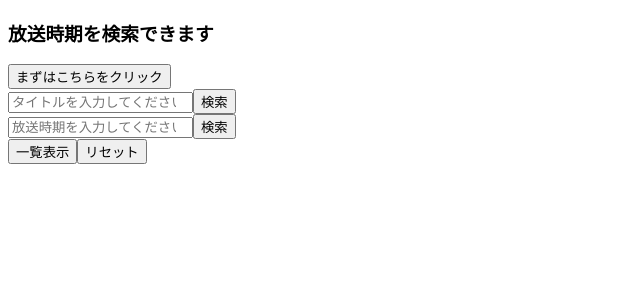
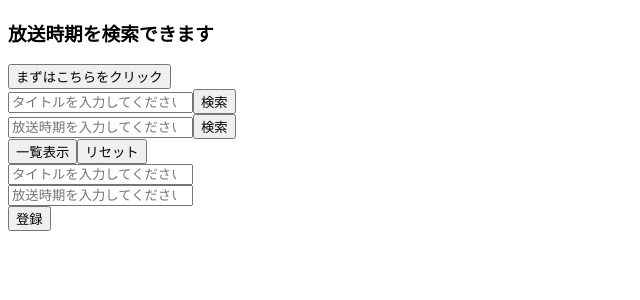
Before and after one commit to EMK1156/animationApp, an Angular app: page / in a window 1280 px wide. Shown: the top 300 px of the page, without its empty margins (0-640 px from the left). Built offline with nearby package versions, Linux system fonts and the light colour scheme.

Commit message:
データの追加用コンポーネント作成

```diff
--- a/src/app/app.module.ts
+++ b/src/app/app.module.ts
@@ -6,12 +6,14 @@
 import { AppComponent } from './app.component';
 import { SearchComponent } from './search/search.component';
 import { WatchedListComponent } from './watched-list/watched-list.component';
+import { RegisterAnimationDataComponent } from './register-animation-data/register-animation-data.component';
 
 @NgModule({
   declarations: [
     AppComponent,
     SearchComponent,
     WatchedListComponent,
+    RegisterAnimationDataComponent,
   ],
   imports: [
     BrowserModule,
--- /dev/null
+++ b/src/app/register-animation-data/register-animation-data.component.html
@@ -0,0 +1,9 @@
+<form>
+    <div>
+      <input type="search" #title placeholder="タイトルを入力してください">
+    </div>
+    <div>
+        <input type="search" #season placeholder="放送時期を入力してください">
+    </div>
+    <button (click)="registerAnimationDataToDb(title.value, season.value)">登録</button>
+  </form>
--- /dev/null
+++ b/src/app/register-animation-data/register-animation-data.component.ts
@@ -0,0 +1,18 @@
+import { Component, OnInit } from '@angular/core';
+
+@Component({
+  selector: 'app-register-animation-data',
+  templateUrl: './register-animation-data.component.html',
+  styleUrls: ['./register-animation-data.component.scss']
+})
+export class RegisterAnimationDataComponent implements OnInit {
+
+  constructor() { }
+
+  ngOnInit(): void {
+  }
+
+  public registerAnimationDataToDb(title: string, season: string) {
+    console.log(title);
+  }
+}
--- a/src/app/search/search.component.html
+++ b/src/app/search/search.component.html
@@ -1,6 +1,6 @@
 <h3>放送時期を検索できます</h3>
 
-<button (click)="getAnimationsListFromDb()">まずはこちらをクリック</button>
+<button (click)="getAnimationsListFromDb()" [disabled]="!isAllowGetFromDb">まずはこちらをクリック</button>
 
 <!-- 検索フォームと検索ボタン -->
 <form>
@@ -31,3 +31,5 @@
 
 <!-- 一覧表示 -->
 <app-watched-list *ngIf="isDisplayAllList" [allAnimationsList]="allAnimationsList"></app-watched-list>
+
+<app-register-animation-data></app-register-animation-data>
--- a/src/app/search/search.component.ts
+++ b/src/app/search/search.component.ts
@@ -15,6 +15,7 @@
   public searchedList = [];
   public isDisplayAllList = false
   public allAnimationsList: AnimationsList = [];
+  public isAllowGetFromDb = true;
 
   constructor(private renderer: Renderer2) {}
 
@@ -35,6 +36,8 @@
     for (let i = 0; i < getAnimationsFromDb.Items.length; i++) {
       this.allAnimationsList.push(getAnimationsFromDb.Items[i]);
     }
+    // DBアクセスボタンを連打されないように、一度押したら非活性にする
+    this.isAllowGetFromDb = false;
   }
 
   // タイトルから検索
```
Also changed, not shown: src/app/register-animation-data/register-animation-data.component.scss (added), 1 other file (tests, documents, lock files or other folders).
